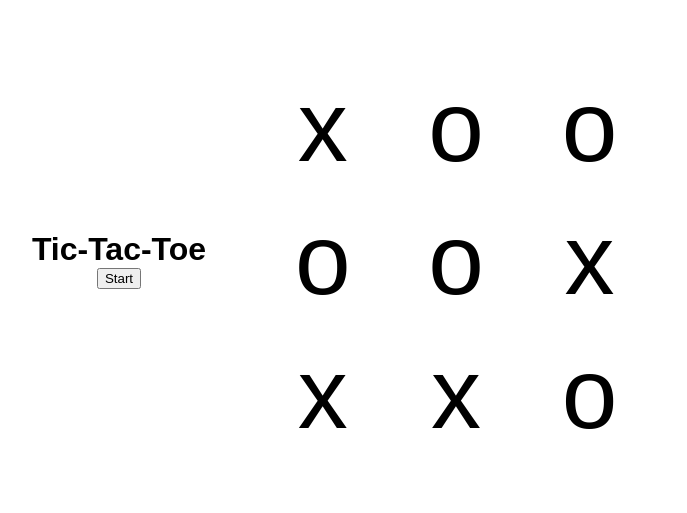
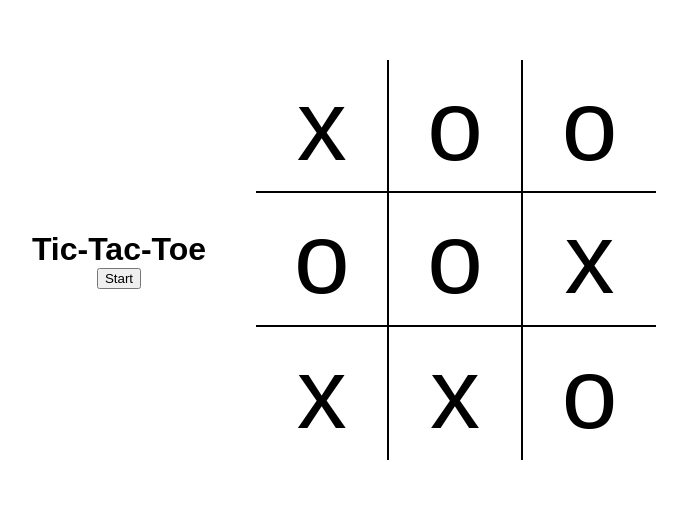
Before and after one commit to KlayClarke/tic-tac-toe, a plain HTML site: page index.html in a window 1280 px wide. Shown: the part 240-753 px from the top of the page, without its empty margins (271-958 px from the left). Drawn offline with Linux system fonts and the light colour scheme.

Commit message:
style gameboard tiles

```diff
--- a/styles.css
+++ b/styles.css
@@ -42,3 +42,16 @@ body {
   justify-content: center;
   font-size: 100px;
 }
+
+.tile:not(:nth-child(3n)) {
+  border-right: 2px solid black;
+}
+
+.tile:first-child,
+.tile:nth-child(2),
+.tile:nth-child(3),
+.tile:nth-child(4),
+.tile:nth-child(5),
+.tile:nth-child(6) {
+  border-bottom: 2px solid black;
+}
```
